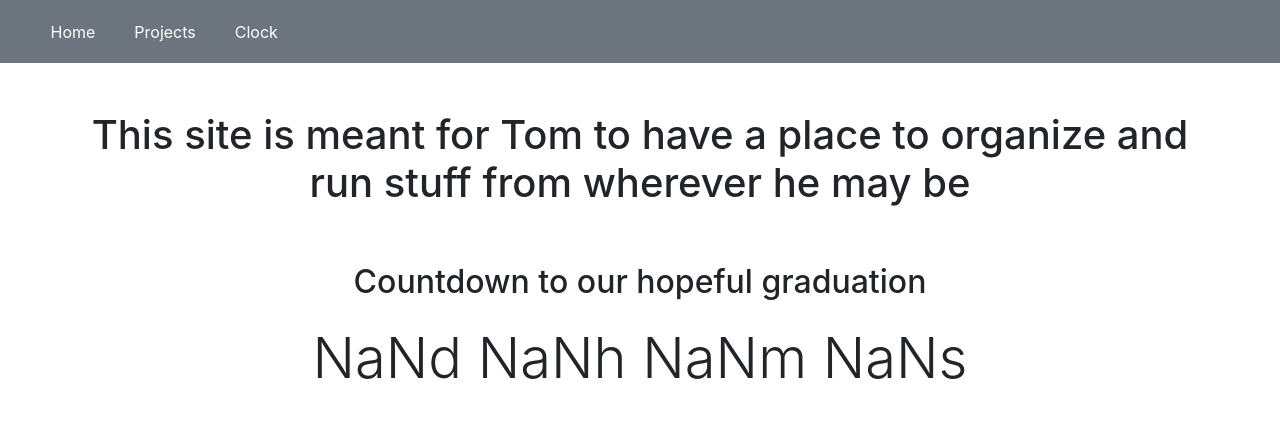
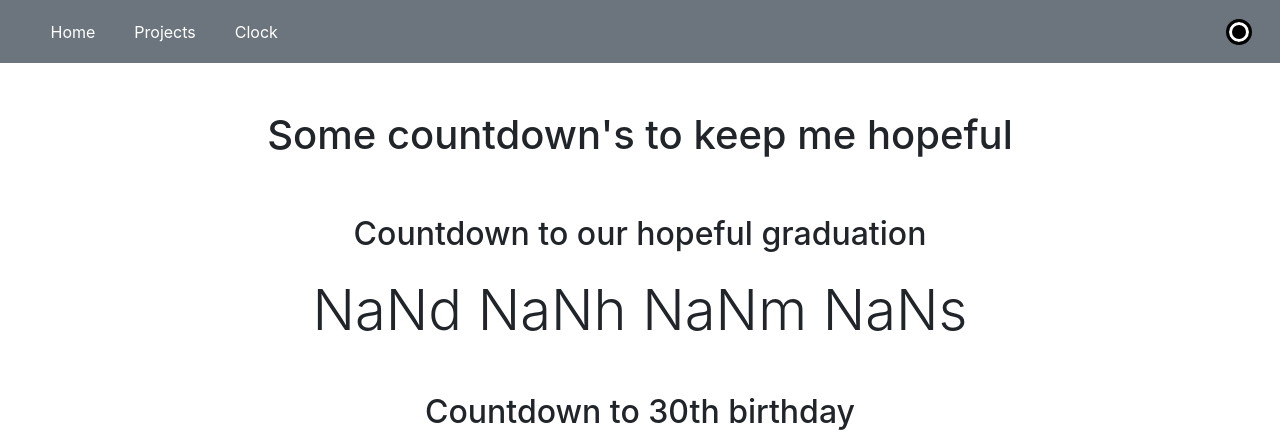
Before and after one commit to TomGaldeano/TomGaldeano, a Flask app: template templates/clock.html in a window 1280 px wide. Shown: the top 441 px of the page. Run offline with Flask 3, Linux system fonts and the light colour scheme; the template is opened without the code that fills it: most values are stand-ins (such as "Sample title", 1, 10 or a date in 2020); some libraries are stand-ins or nearby versions.

Commit message:
stuff 7-11-25

```diff
--- a/flask_app.py
+++ b/flask_app.py
@@ -27,7 +27,7 @@ def home():
 
 @app.route('/clock')
 def clock():
-    return render_template('clock.html')
+    return render_template('clock.html',hope_graduation="2027-06-19",birth30="2028-01-24")
 
 @app.route('/projects/personal')
 def pj_personal():
--- /dev/null
+++ b/static/js/theme_changer.js
@@ -0,0 +1,5 @@
+const light_dark = document.querySelector('#color_changer');
+
+light_dark.addEventListener('click', function() {
+document.body.classList.toggle('dark');
+});
--- a/templates/clock.html
+++ b/templates/clock.html
@@ -1,7 +1,8 @@
 {% include "header.html" %}
+
 <body>
   <div class="container mt-5 text-center">
-        <h1>This site is meant for Tom to have a place to organize and run stuff from wherever he may be</h1>
+    <h1>Some countdown's to keep me hopeful</h1>
   </div>
   <!DOCTYPE html>
   <div class="container mt-5 text-center">
@@ -13,8 +14,8 @@
       <div id="countdown0" class="mt-4 fw-bold display-4 text-black"></div>
   </div>
   <script>
-        const targetDate = new Date("{{ hope_graduation.isoformat() }}Z");
-        const targetDate0 = new Date("{{ birth30.isoformat() }}Z"); function updateCountdown() {
+    const targetDate = new Date("{{ hope_graduation }}Z");
+    const targetDate0 = new Date("{{ birth30 }}Z"); function updateCountdown() {
       const now = new Date();
       const diff = targetDate - now;
       if (diff <= 0) {
@@ -41,6 +42,4 @@
     setInterval(updateCountdown, 1000);
 
   </script>
-</body>
-
-</html>
+{% include"footer.html" %}
--- /dev/null
+++ b/templates/footer.html
@@ -0,0 +1,3 @@
+<script src="../static/js/theme_changer.js"></script>
+</body>
+</html>
--- a/templates/header.html
+++ b/templates/header.html
@@ -15,14 +15,15 @@
   <div class="container-fluid bg-secondary">
     <ul class="nav justify-content-start">
       <li class="nav-item text-white bg-secondary">
-        <a class="nav-link gold_hover" href="{{ url_for('home') }}">Home</a>
+        <a class="nav-link green_hover" href="{{ url_for('home') }}">Home</a>
       </li>
       <li class="nav-item text-white bg-secondary">
-        <a class="nav-link gold_hover" href="{{ url_for('pj_personal') }}">Projects</a>
+        <a class="nav-link green_hover" href="{{ url_for('pj_personal') }}">Projects</a>
       </li>
       <li class="nav-item text-white bg-secondary">
-        <a class="nav-link gold_hover" href="{{ url_for('clock') }}">Clock</a>
+        <a class="nav-link green_hover" href="{{ url_for('clock') }}">Clock</a>
       </li>
     </ul>
+    <button id="color_changer"></button>
   </div>
 </nav>
--- a/templates/home.html
+++ b/templates/home.html
@@ -7,5 +7,4 @@
   <p class="text-center" style="font-size: 1.2rem;"> Web page for <strong>displaying Tomas Galdeano William's skills</strong></p>
 </div>
 </div>
-</body>
-</html>
+{% include"footer.html" %}
--- a/templates/projects/pj_games.html
+++ b/templates/projects/pj_games.html
@@ -16,5 +16,4 @@
         <li class="text-left" style="font-size: 1.2rem;"></li>
     </ul>
 </div>
-</body>
-</html>
+{% include"footer.html" %}
--- a/templates/projects/pj_header.html
+++ b/templates/projects/pj_header.html
@@ -13,5 +13,3 @@
     </ul>
   </div>
 </nav>
-</body>
-</html>
--- a/templates/projects/pj_ordered.html
+++ b/templates/projects/pj_ordered.html
@@ -16,5 +16,4 @@
         <li class="text-left" style="font-size: 1.2rem;"></li>
     </ul>
 </div>
-</body>
-</html>
+{% include"footer.html" %}
--- a/templates/projects/pj_per_built_in_api.html
+++ b/templates/projects/pj_per_built_in_api.html
@@ -167,6 +167,5 @@
   </main>
 </div>
 </div>
-</body>
-</html>
+{% include"footer.html" %}
 <!-- a href="https://www.flaticon.com/free-icons/pawn" title="pawn icons">Pawn icons created by rizal2109 - Flaticon</a-->
--- a/templates/projects/pj_per_div.html
+++ b/templates/projects/pj_per_div.html
@@ -28,5 +28,4 @@ Lorem Ipsum <div style="background-color:yellowgreen;">I am a div</div> dolor si
   <div style="background-color: chocolate;"><h4>div 2</h4></div>
   <div style="background-color: aquamarine;"><h4>div 3</h4></div>
 </div>
-</body>
-</html>
+{% include"footer.html" %}
--- a/templates/projects/pj_personal.html
+++ b/templates/projects/pj_personal.html
@@ -33,5 +33,4 @@
     <li class="text-left main_content"><a href="{{ url_for('pj_gestion')}}" target="_self" class="golden_link" >Process management</a></li>
   </ul>
 </div>
-</body>
-</html>
+{% include"footer.html" %}
```
Also changed, not shown: README.md, templates/projects/footer.html (deleted). Lines whose indentation alone changed are shown as unchanged.
